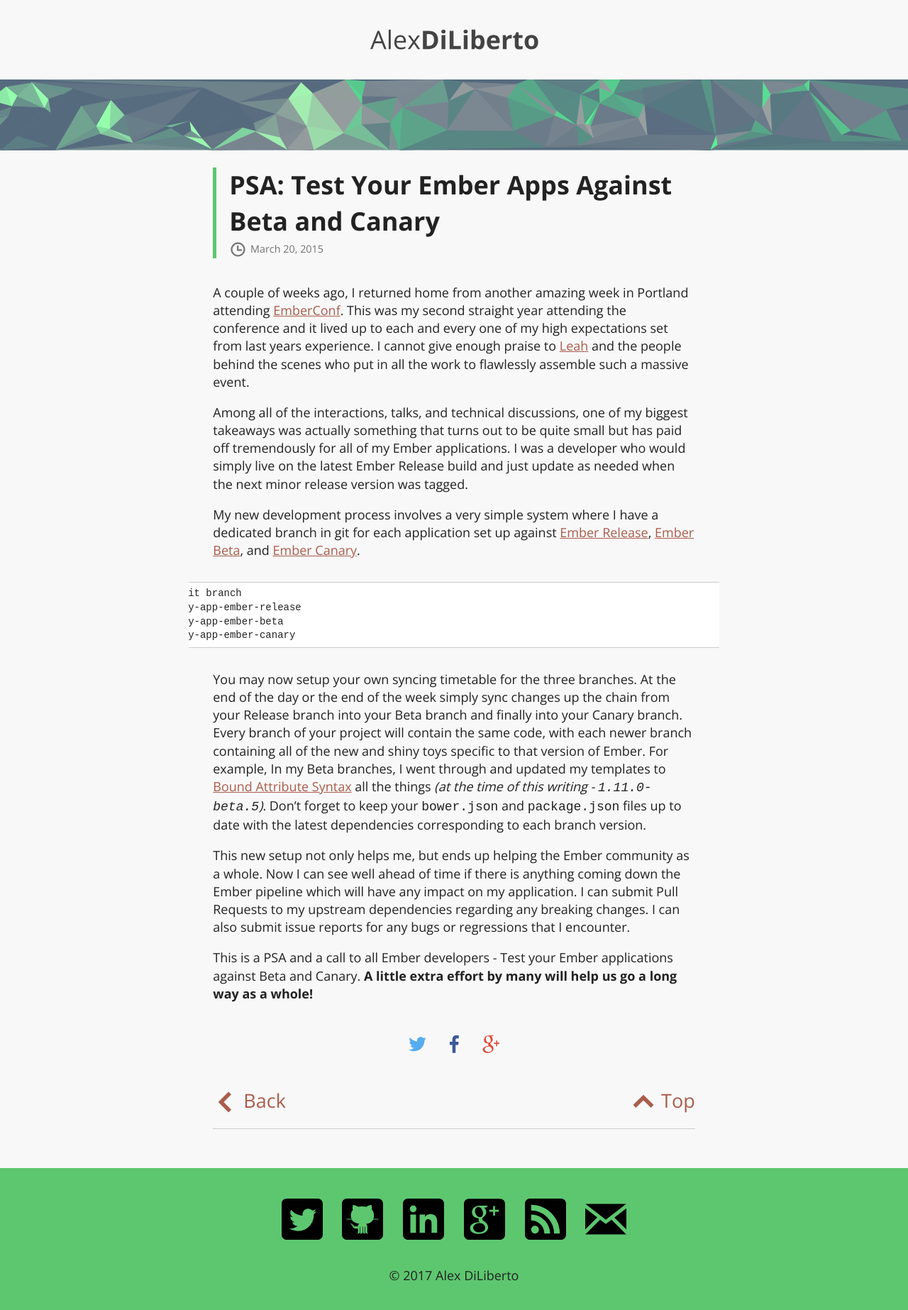
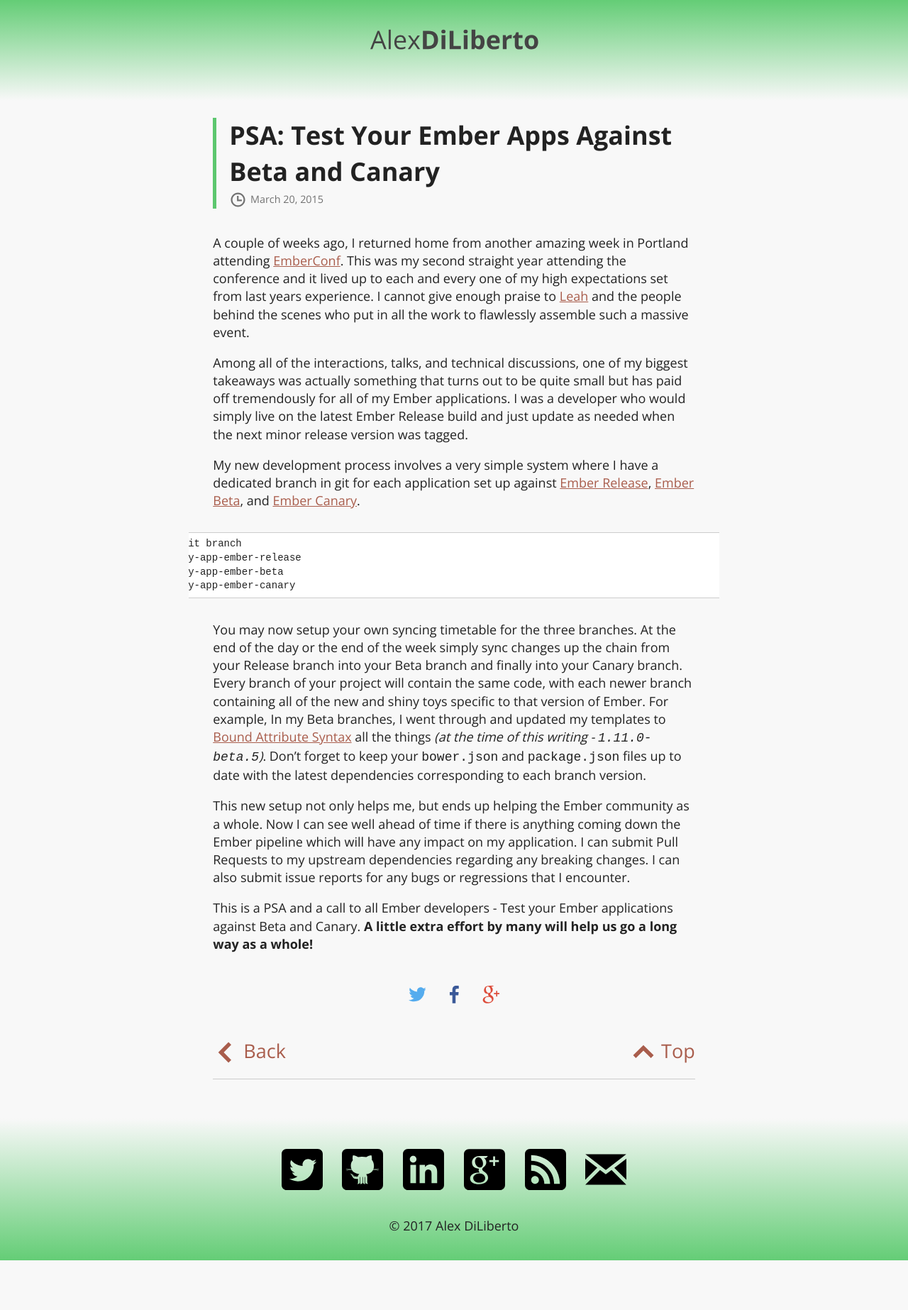
Before and after one commit to alexdiliberto/alexdiliberto.github.io, a Jekyll site: the page built from _posts/2015-03-20-psa-test-your-ember-apps-against-beta-and-canary.md, in a window 1280 px wide. Shown: the whole page at 71% size. Built offline with Jekyll 4.4.1, drawn with Linux system fonts in a browser that asks for light colours; comment, search, counter and statistics services are not loaded; after the commit the page ends 1776 px from its top, so only the background shows below that.

Commit message:
Header style updates

```diff
--- a/_includes/critical.scss
+++ b/_includes/critical.scss
@@ -652,7 +652,6 @@
         fill: $default-color;
         &:hover, &:focus {
           -webkit-transform: scale(1.2);
-          -ms-transform: scale(1.2);
           transform: scale(1.2);
         }
       }
@@ -771,14 +770,12 @@
       }
       > .back-link > svg {
         -webkit-transform: rotate(180deg);
-        -ms-transform: rotate(180deg);
         transform: rotate(180deg);
       }
       > .top-link {
         float: right;
         > svg {
           -webkit-transform: rotate(-90deg);
-          -ms-transform: rotate(-90deg);
           transform: rotate(-90deg);
         }
       }
@@ -799,6 +796,8 @@
 }
 
 .main-header {
+  background-image: linear-gradient(180deg, rgba($color4, 1), rgba($body-bg-color, 0));
+  padding-bottom: 30px;
   overflow-x: hidden;
   .name {
     text-align: center;
@@ -810,7 +809,8 @@
       -webkit-transition: 0.2s;
       transition: 0.2s;
       &:hover, &:focus {
-        fill: $color3;
+        -webkit-transform: scale(1.2);
+        transform: scale(1.2);
       }
     }
   }
@@ -828,7 +828,7 @@
   bottom: 0;
   height: 200px; /* constant footer height */
   width: 100%;
-  background: $color3;
+  background-image: linear-gradient(0deg, rgba($color4, 1), rgba($body-bg-color, 0));
   text-align: center;
   margin: 0 auto;
   min-width: 18.75rem; /* 300px */
@@ -870,7 +870,6 @@
       transition: 0.2s;
       &:hover, &:focus {
         -webkit-transform: scale(1.2);
-        -ms-transform: scale(1.2);
         transform: scale(1.2);
       }
     }
--- a/_includes/header.html
+++ b/_includes/header.html
@@ -13,8 +13,4 @@
       </svg>
     </a>
   </h1>
-
-  <svg xmlns="http://www.w3.org/2000/svg" width="2000" height="100" class="header-triangles" role="presentation">
-    <use xlink:href="{{ "/img/sprite.svg#header-triangles-banner" | prepend: site.baseurl }}"></use>
-  </svg>
 </header>
```
Also changed, not shown: img/sprite.svg.
